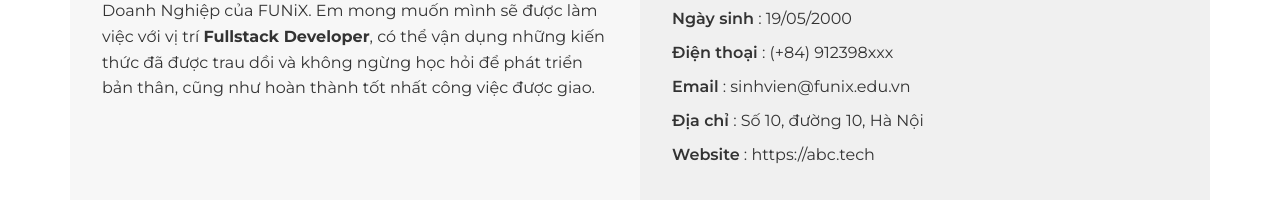
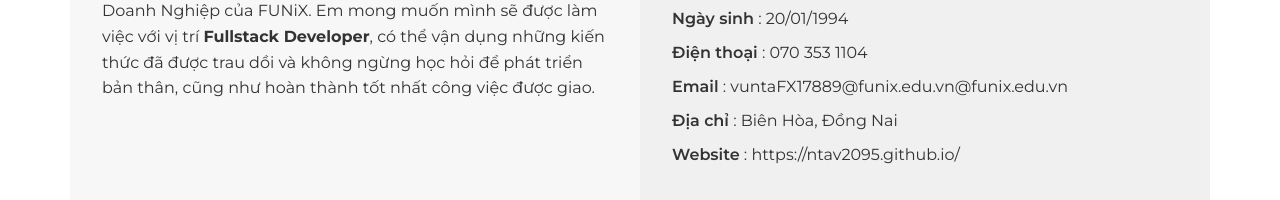
Before and after one commit to ntav2095/ntav2095.github.io, a plain HTML site: page index.html in a window 1280 px wide. Shown: the part 655-855 px from the top of the page. Drawn offline with nearby package versions, Linux system fonts and the light colour scheme.

Commit message:
Update index.html

```diff
--- a/index.html
+++ b/index.html
@@ -96,11 +96,11 @@
           <h2 class="section-title">Thông tin cá nhân</h2>
           <ul class="info">
             <li><span>Giới tính</span> : Nam</li>
-            <li><span>Ngày sinh</span> : 19/05/2000</li>
-            <li><span>Điện thoại</span> : (+84) 912398xxx</li>
-            <li><span>Email</span> : sinhvien@funix.edu.vn</li>
-            <li><span>Địa chỉ</span> : Số 10, đường 10, Hà Nội</li>
-            <li><span>Website</span> : https://abc.tech</li>
+            <li><span>Ngày sinh</span> : 20/01/1994</li>
+            <li><span>Điện thoại</span> : 070 353 1104</li>
+            <li><span>Email</span> : vuntaFX17889@funix.edu.vn@funix.edu.vn</li>
+            <li><span>Địa chỉ</span> : Biên Hòa, Đồng Nai</li>
+            <li><span>Website</span> : https://ntav2095.github.io/</li>
           </ul>
           <br />
           <a href="#"><i class="icon-twitter"></i></a>
```
